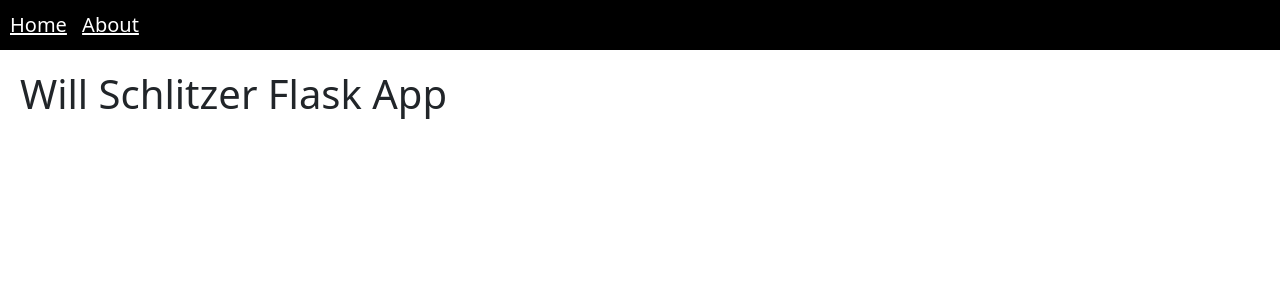
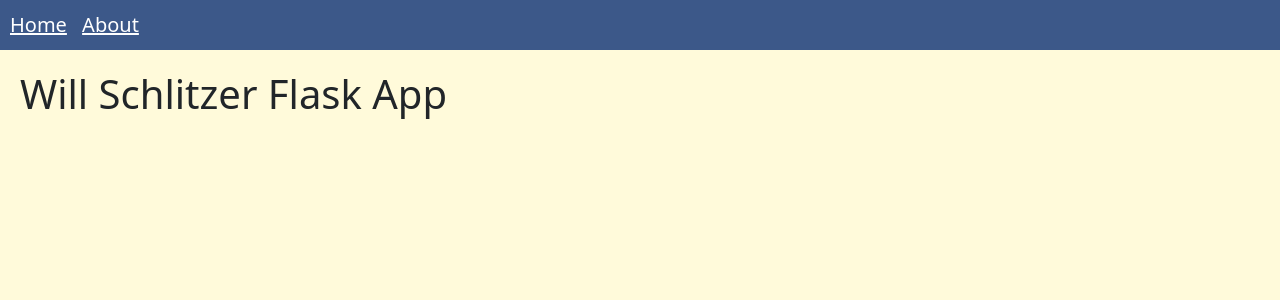
Before and after one commit to willschlitzer/personal-page, a Flask app: page / in a window 1280 px wide. Shown: the top 300 px of the page. Run offline with Flask 2, Linux system fonts and the light colour scheme.

Commit message:
change formatted colors

```diff
--- a/static/css/site.css
+++ b/static/css/site.css
@@ -1,13 +1,18 @@
+body {
+    background-color: #fffada;
+}
+
 .title {
     font-weight: bold;
 }
 
 .main_content {
     padding: 20px;
+
 }
 
 nav {
-    background-color: #000;
+    background-color: #3c5889;
     padding: 10px;
     font-size: 20px;
     color: white;
```
